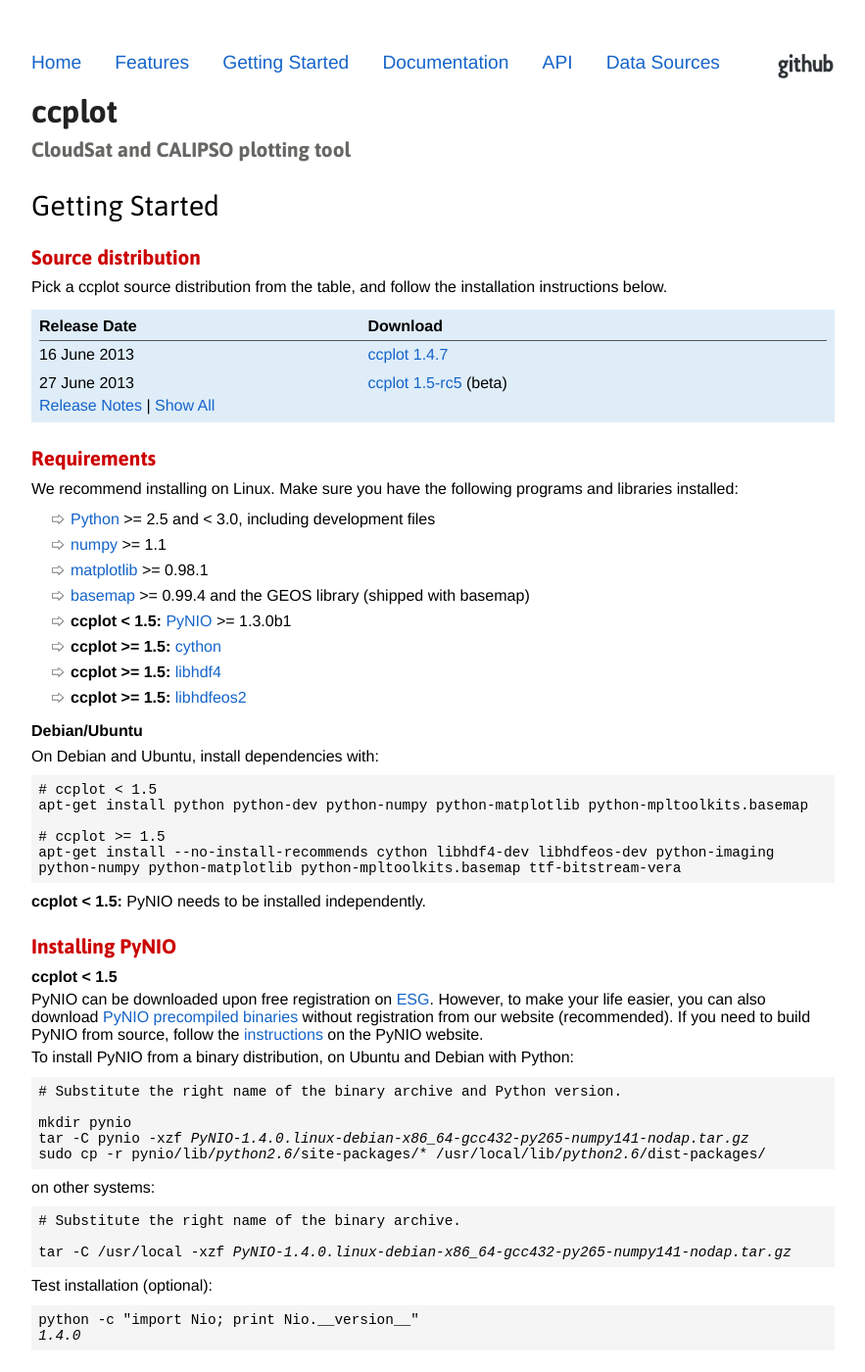
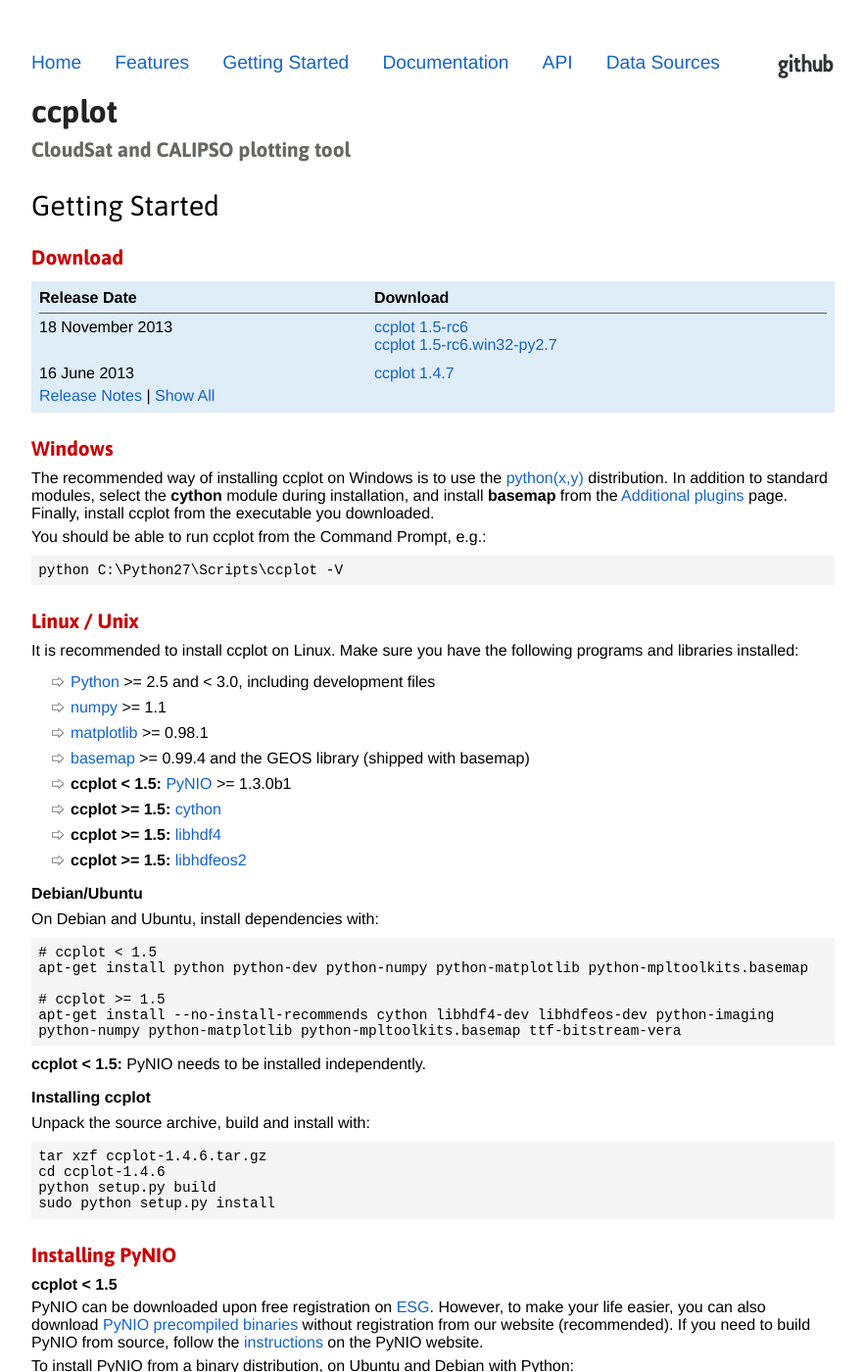
Before and after one commit to peterkuma/ccplot, a Jekyll site: the page built from download/index.html, in a window 1280 px wide and 1400 px high. Shown: the whole window at 98% size, without its empty margins (198-1081 px from the left). Built offline with Jekyll 4.4.1, drawn with Linux system fonts in a browser that asks for light colours; some of the changed text lies outside the part shown.

Commit message:
ccplot 1.5-rc6 and Windows support

```diff
--- a/download/index.html
+++ b/download/index.html
@@ -4,20 +4,21 @@
 ---
 <h1>Getting Started</h1>
 
-<h2>Source distribution</h2>
-<p>Pick a ccplot source distribution from the table, and follow the installation
-instructions below.</p>
+<h2>Download</h2>
 <div class="table">
     <table>
         <thead><tr><th>Release Date</th><th>Download</th></tr></thead>
         <tbody>
             <tr>
+                <td>18 November 2013</td>
+                <td>
+                    <a href="http://sourceforge.net/projects/ccplot/files/ccplot/ccplot-1.5-rc6.tar.gz">ccplot 1.5-rc6</a><br />
+                    <a href="http://sourceforge.net/projects/ccplot/files/ccplot/ccplot-1.5-rc6.win32-py2.7.exe">ccplot 1.5-rc6.win32-py2.7</a>
+                </td>
+            </tr>
+            <tr>
                 <td>16 June 2013</td>
                 <td><a href="http://sourceforge.net/projects/ccplot/files/ccplot/ccplot-1.4.7.tar.gz">ccplot 1.4.7</a></td>
-            </tr>
-            <tr>
-                <td>27 June 2013</td>
-                <td><a href="http://sourceforge.net/projects/ccplot/files/ccplot/ccplot-1.5-rc5.tar.gz">ccplot 1.5-rc5</a> (beta)</td>
             </tr>
         </tbody>
         <tbody id="archive" style="display: none">
@@ -95,9 +96,25 @@
 };
 </script>
 
-<h2>Requirements</h2>
-We recommend installing on Linux. Make sure you have the following
-programs and libraries installed:
+<h2>Windows</h2>
+<p>
+    The recommended way of installing ccplot on Windows is to use the
+    <a href="https://code.google.com/p/pythonxy/">python(x,y)</a>
+    distribution. In addition to standard modules, select the
+    <strong>cython</strong> module during installation, and install <strong>basemap</strong> from the
+    <a href="https://code.google.com/p/pythonxy/wiki/AdditionalPlugins">Additional plugins</a>
+    page. Finally, install ccplot from the executable you downloaded.
+</p>
+<p>
+    You should be able to run ccplot from the Command Prompt, e.g.:
+</p>
+<div class="code">
+    python C:\Python27\Scripts\ccplot -V
+</div>
+
+<h2>Linux / Unix</h2>
+It is recommended to install ccplot on Linux. Make sure you have the
+following programs and libraries installed:
 
 <ul>
     <li><a href="http://www.python.org/">Python</a> &gt;= 2.5 and &lt; 3.0, including development files</li>
@@ -122,6 +139,15 @@
     apt-get install --no-install-recommends cython libhdf4-dev libhdfeos-dev python-imaging python-numpy python-matplotlib python-mpltoolkits.basemap ttf-bitstream-vera
 </div>
 <p><strong>ccplot &lt; 1.5:</strong> PyNIO needs to be installed independently.</p>
+
+<h3>Installing ccplot</h3>
+<p>Unpack the source archive, build and install with:</p>
+<div class="code">
+    tar xzf ccplot-1.4.6.tar.gz<br>
+    cd ccplot-1.4.6<br>
+    python setup.py build<br>
+    sudo python setup.py install
+</div>
 
 <h2>Installing PyNIO</h2>
 <p><strong>ccplot &lt; 1.5</strong></p>
@@ -157,16 +183,6 @@
 <div class="code">
     python -c "import Nio; print Nio.__version__"<br>
     <em>1.4.0</em>
-</div>
-
-
-<h2>Installing ccplot</h2>
-<p>Unpack the source archive, build and install with:</p>
-<div class="code">
-    tar xzf ccplot-1.4.6.tar.gz<br>
-    cd ccplot-1.4.6<br>
-    python setup.py build<br>
-    sudo python setup.py install
 </div>
 
 <h2>Your Experience</h2>
--- a/download/releasenotes/index.html
+++ b/download/releasenotes/index.html
@@ -3,12 +3,13 @@
 title: Release Notes
 ---
 <h1>Release Notes</h1>
-<h2>New in 1.5-rc5 (2013-06-27)</h2>
+<h2>New in 1.5-rc6 (2013-11-18)</h2>
 <ul>
     <li>Added support for arbitrary dataset plotting.</li>
     <li>Added ccplot API functions.</li>
     <li>Removed dependency on PyNIO. ccplot now uses its own HDF reading
         module interfacing with libhdf4 and libhdfeos.</li>
+    <li>Support for Windows.</li>
     <li>CALIPSO lidar altitudes are now read from the product file
         instead of being hard-coded in ccplot.</li>
     <li>Automatic unit testing performed by Travis CI.</li>
```
Also changed, not shown: index.html (+3 -4 lines).
